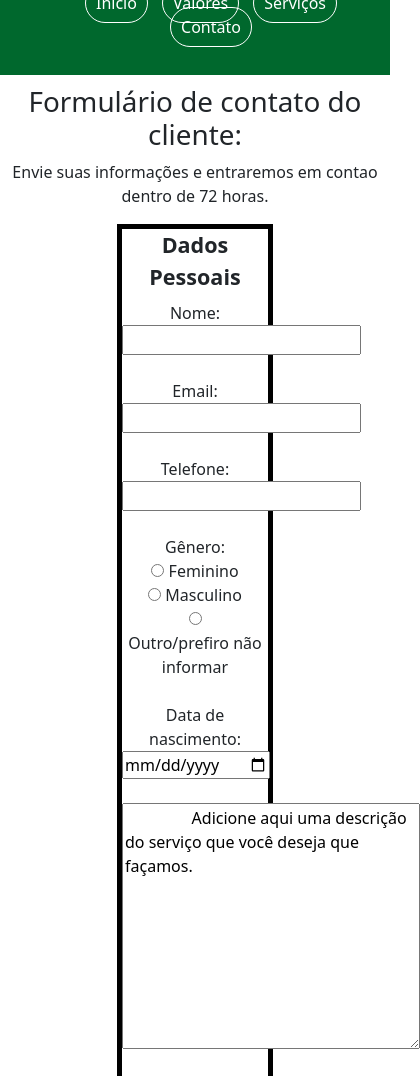
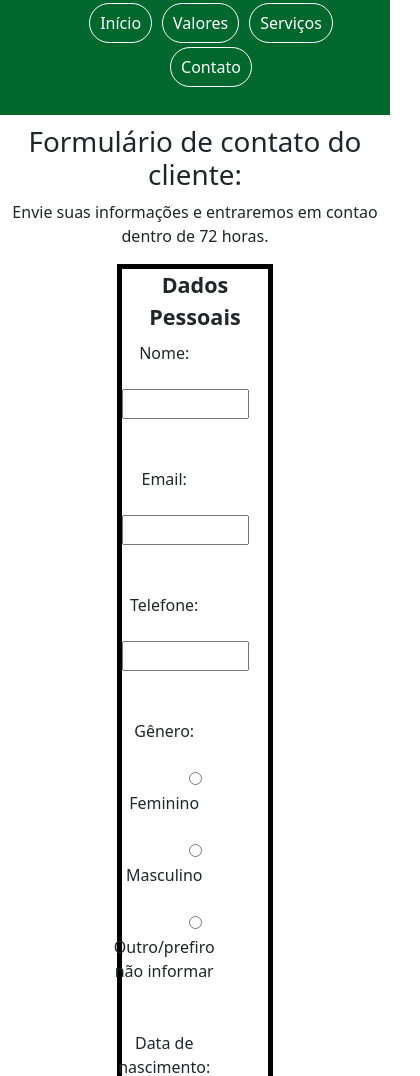
Before and after one commit to antuneseds/dev.web, a plain HTML site: page contato.html in a window 390 px wide. Shown: the part 224-1300 px from the top of the page, 420 px wide, since content can reach past the window. Drawn offline with nearby package versions, Linux system fonts and the light colour scheme.

Commit message:
atualizado

```diff
--- a/contato.html
+++ b/contato.html
@@ -22,10 +22,10 @@
         <h1>Atriumetal Indústria Mecânica</h1>
         <nav>
           <ul>
-            <a href="index.html">Início</a>
-            <a href="./valores.html">Valores</a>
-            <a href="./servicos.html">Serviços</a>
-            <a href="./contato.html">Contato</a>
+            <li><a href="index.html">Início</a></li>
+            <li><a href="./valores.html">Valores</a></li>
+            <li><a href="./servicos.html">Serviços</a></li>
+            <li> <a href="./contato.html">Contato</a></li>
           </ul>
         </nav>
       </div>
@@ -39,17 +39,17 @@
       <legend class="outrafonte">Dados Pessoais</legend>
       <div>
         <label for="name">Nome:</label><br>
-                <input type="text" id="name" name="name"><br>
+        <input class="boto" type="text" id="name" name="name"><br>
         <br>
       </div>
       <div>
         <label for="name">Email:</label><br>
-                <input type="text" id="name" name="name"><br>
+        <input class="boto" type="text" id="name" name="name"><br>
         <br>
       </div>
       <div>
         <label for="name">Telefone:</label><br>
-                <input type="text" id="name" name="name"><br>
+        <input class="boto" type="text" id="name" name="name"><br>
         <br>
       </div>
       <div>
@@ -68,19 +68,19 @@
         <br>
       </div>
       <div>
-                <textarea name="message" rows="10" cols="30">
+        <textarea class="boti" name="message" rows="10" cols="30">
                 Adicione aqui uma descrição do serviço que você deseja que façamos.
                 </textarea><br>
         <br>
       </div>
       <div>
         <label for="txtPass">Senha: </label>
-                <input type="password" name="txtPass" id="txtPass"><br>
+        <input class="boto" type="password" name="txtPass" id="txtPass"><br>
         <br>
       </div>
       <div>
         <label for="name">Você se sente satisfeito com nossos serviços?</label><br>
-                <input list="browsers">
+        <input class="boto" list="browsers">
         <datalist id="browsers">
           <option value="Sim">
           <option value="Não">
@@ -88,7 +88,9 @@
       </div>
 
 
-            <input type="button" onclick="alert('Seu formulário foi enviado, dentro de 72 horas entraremos em contato com você!')" value="Clique aqui para prosseguir!">
+      <input class="boto" type="button"
+        onclick="alert('Seu formulário foi enviado, dentro de 72 horas entraremos em contato com você!')"
+        value="Clique aqui para prosseguir!">
     </fieldset>
   </form>
   <footer class="footer">
--- a/style.css
+++ b/style.css
@@ -1,4 +1,14 @@
+* {
+    list-style: none;
+}
+
 /* para navegar */
+nav ul {
+    display: flex;
+    flex-wrap: wrap;
+    justify-content: center;
+}
+
 nav a {
     color: white;
     text-decoration: none;
@@ -7,6 +17,7 @@ nav a {
     border: 1px solid white;
     border-radius: 30px;
 }
+
 /* identificação inicial */
 .header {
     padding: 20px;
@@ -46,14 +57,17 @@ nav a:hover {
 .titulo-principal {
     text-align: center;
 }
+
 .formulariop {
     text-align: center;
 }
-fieldset{
+
+fieldset {
     border: 5px solid black;
 }
+
 /* para dar uma jeitada... */
-.centralizado{
+.centralizado {
     margin-left: 30%;
     margin-right: 30%;
     text-align: center;
@@ -67,3 +81,37 @@ fieldset{
     height: 600px;
     width: 250px;
 }
+
+label {
+    display: flex;
+    justify-content: center;
+}
+
+
+/* media queries */
+@media screen and (max-width: 768px) {
+    ul li {
+        margin: 20px 0 0 0;
+    }
+}
+
+@media screen and (max-width: 768px) {
+    label {
+        width: 10vh;
+    }
+}
+
+@media screen and (max-width: 768px) {
+    .boto {
+        text-align: center;
+        display: flex;
+        width: 15vh;
+    }
+}
+@media screen and (max-width: 768px) {
+    .boti {
+        text-align: center;
+        display: flex;
+        width: 15vh;
+    }
+}
```
Also changed, not shown: index.html (+4 -4 lines), servicos.html (+4 -4 lines), valores.html (+12 -10 lines), img/solda.jpg (deleted). Lines whose indentation alone changed are shown as unchanged.
